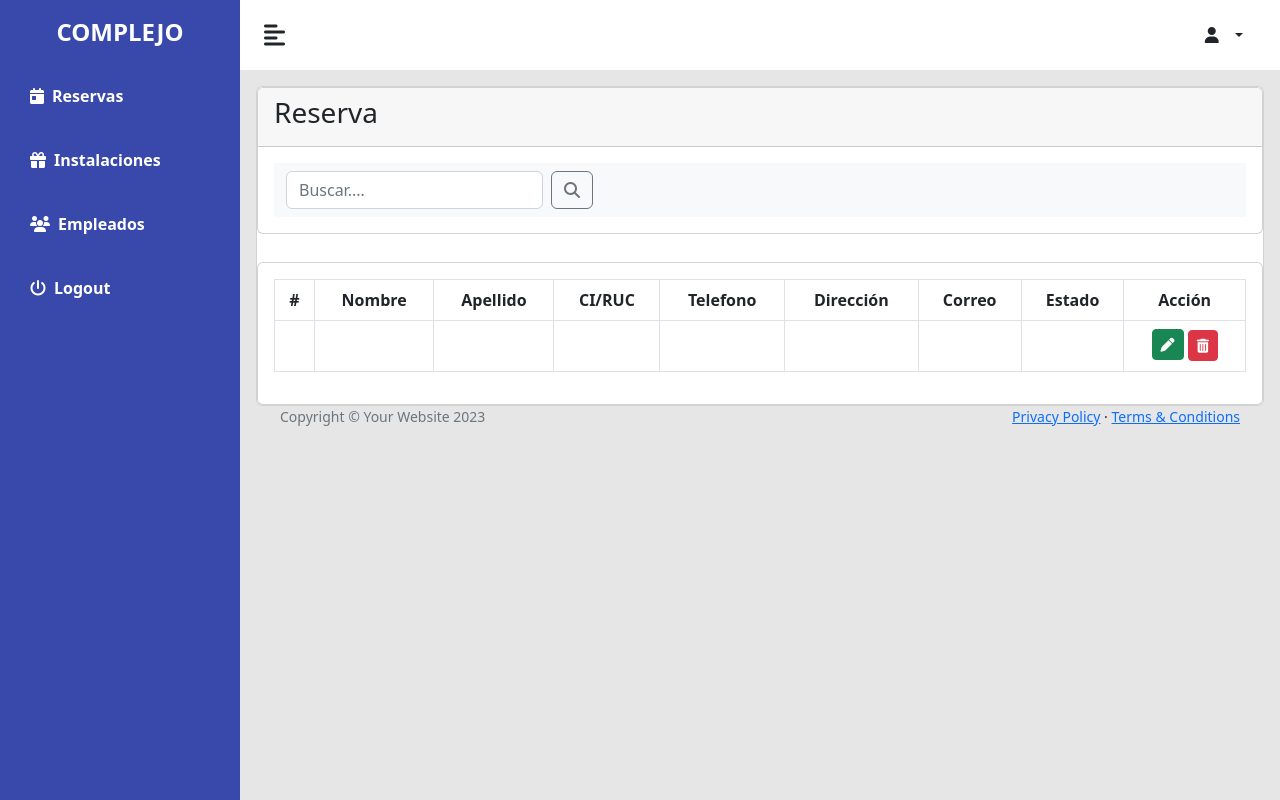
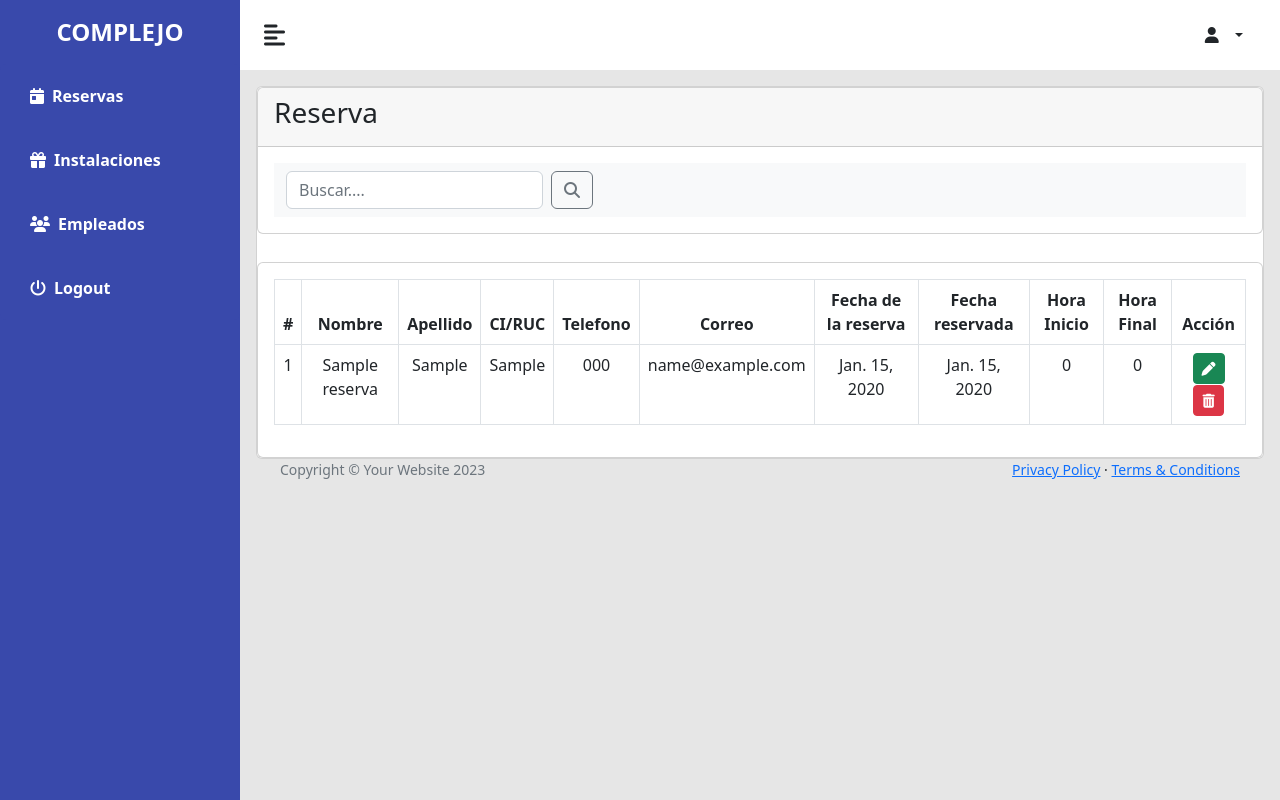
Before and after one commit to JohnVallejoSuarez/Modulo-de-reservas-para-un-complejo-deportivo-usando-codigo-QR2, a Django app: page /adminReservas/ in a window 1280 px wide. Run offline with Django 4.2, Linux system fonts and the light colour scheme; tables that the repository leaves empty hold one stand-in row (values such as "Sample post"); lists and menus that the app fills with data are empty; some libraries are stand-ins or nearby versions.

Commit message:
Actualizar pantalla Reservas

```diff
--- a/reservas/views.py
+++ b/reservas/views.py
@@ -163,8 +163,8 @@ def eliminacionInstalacion(request,id):
     return redirect('/adminInstalaciones')
 
 def adminReservas(request):
-    instalaciones = Instalacion.objects.all()
-    data = {'horarioI':opciones_horaInicio, 'horarioF':opciones_horaFin, 'instalaciones':instalaciones}
+    listaReserva = Reserva.objects.all()
+    data = {'horarioI':opciones_horaInicio, 'horarioF':opciones_horaFin, 'reservas':listaReserva}
     return render(request, 'adminReservas.html', data)
 
 def registroReservas(request,id):
@@ -178,7 +178,7 @@ def registroReservas(request,id):
     instalacion.id = int(id)
     instalacion_reserva=instalacion
 
-    codigo="gfgsefefjefhuehjgdjjdefaul"
+    codigo=str(request.POST['apellido'])+str(request.POST['ci'])+str(request.POST['telefono'])
     pago = request.POST['pago']
 
     fecha_reserva = request.POST['fecha_reserva']
--- a/templates/adminReservas.html
+++ b/templates/adminReservas.html
@@ -126,23 +126,27 @@
                                             <th>Apellido</th>
                                             <th>CI/RUC</th>
                                             <th>Telefono</th>
-                                            <th>Dirección</th>
                                             <th>Correo</th>
-                                            <th> Estado</th>
+                                            <th>Fecha de la reserva</th>
+                                            <th>Fecha reservada</th>
+                                            <th>Hora Inicio</th>
+                                            <th>Hora Final</th>
                                             <th>Acción</th>
                                         </tr>
                                     </thead>
                                     <tbody>
-
+                                        {% for r in reservas %}
                                         <tr class='text-center'>
-                                            <td></td>
-                                            <td></td>
-                                            <td></td>
-                                            <td></td>
-                                            <td></td>
-                                            <td></td>
-                                            <td></td>
-                                            <td></td>
+                                            <td>{{forloop.counter}}</td>
+                                            <td>{{r.nombres}}</td>
+                                            <td>{{r.apellidos}}</td>
+                                            <td>{{r.cedula}}</td>
+                                            <td>{{r.telefono}}</td>
+                                            <td>{{r.email}}</td>
+                                            <td>{{r.fecha_reservacion}}</td>
+                                            <td>{{r.fecha_reservada}}</td>
+                                            <td>{{r.hora_inicio}}</td>
+                                            <td>{{r.hora_fin}}</td>
                                             <td>
                                                 <a href=""><button class="btn btn-sm btn-success separacion" style="margin-bottom: 3%" data-bs-toggle="modal"
                                                     data-bs-target="#modalEditar">
@@ -150,6 +154,7 @@
                                                 <a href="" class=" btn btn-sm btn-danger btnEliminacion"><i class='fa fa-trash'></i></a>
                                             </td>
                                         </tr>
+                                        {% endfor %}
                                     </tbody>
                                 </table>
                                 <!-- Fin Tabla de Reserva -->
```
